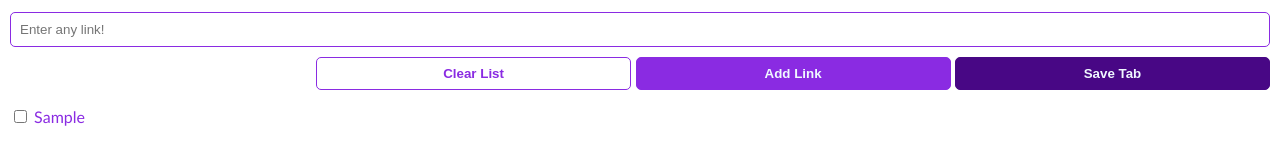
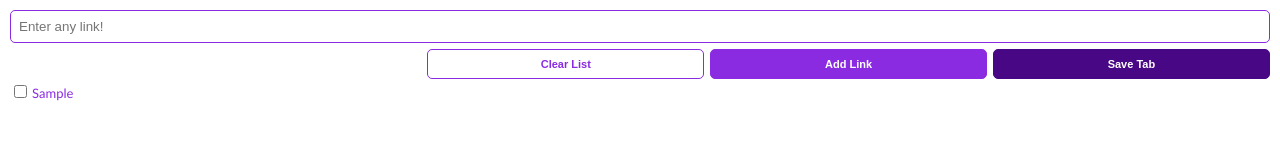
Before and after one commit to shubhjena/Front_End_GL_Course, a browser extension: page ChromeExtension/index.html in a window 1280 px wide. Both pictures are taken after typing "Sample" into the empty fields and a click on the button "Add Link". Drawn offline with Linux system fonts and the light colour scheme.

Commit message:
Update index.css
fix: text and checkbox alignment issue
refactor: remove redundant code

```diff
--- a/ChromeExtension/index.css
+++ b/ChromeExtension/index.css
@@ -1,39 +1,31 @@
 body {
   margin: 0;
   padding: 10px;
+  font-size: small;
   font-family: Arial, Helvetica, sans-serif;
   min-width: 350px;
   text-align: right;
 }
 
-/*
-
-Style our app according to the provided design!
-
-green color -> #5f9341
-
-*/
-
 #input-el {
   width: 100%;
-  margin-top: 2px;
-  padding: 9px;
+  padding: 8px;
   box-sizing: border-box;
   border-radius: 5px;
   border: 1px solid blueviolet;
+  color: darkslategrey;
 }
 
 button {
   background: blueviolet;
-  color: aliceblue;
-
+  color: white;
+  font-size: 11px;
   padding: 8px;
   border: 1px solid blueviolet;
   border-radius: 5px;
-  margin-top: 10px;
-  /* font-size: medium; */
-  font-weight: bold;
-  width: 25%;
+  margin: 6px 0px 0px 2px;
+  font-weight: bolder;
+  width: 22%;
 }
 
 #clear-btn {
@@ -48,16 +40,9 @@ button {
 
 /*list items*/
 form {
-  margin-top: 10px;
   font-family: "Trebuchet MS", "Lucida Sans Unicode", "Lucida Grande",
     "Lucida Sans", Arial, sans-serif;
-  list-style: none;
-  padding-left: 5 px;
   text-align: left;
-}
-
-form input {
-  margin-top: 10px;
 }
 
 form a {
@@ -65,6 +50,17 @@ form a {
   text-decoration: none;
 }
 
+input[type="checkbox"] {
+  position: absolute;
+  margin-top: 6px;
+}
+
+input[type="checkbox"] ~ label {
+  padding-left: 1.7em;
+  display: inline-block;
+  margin-top: 6px;
+}
+
 ::selection {
   color: white;
   background: rgb(18, 202, 33);
```
